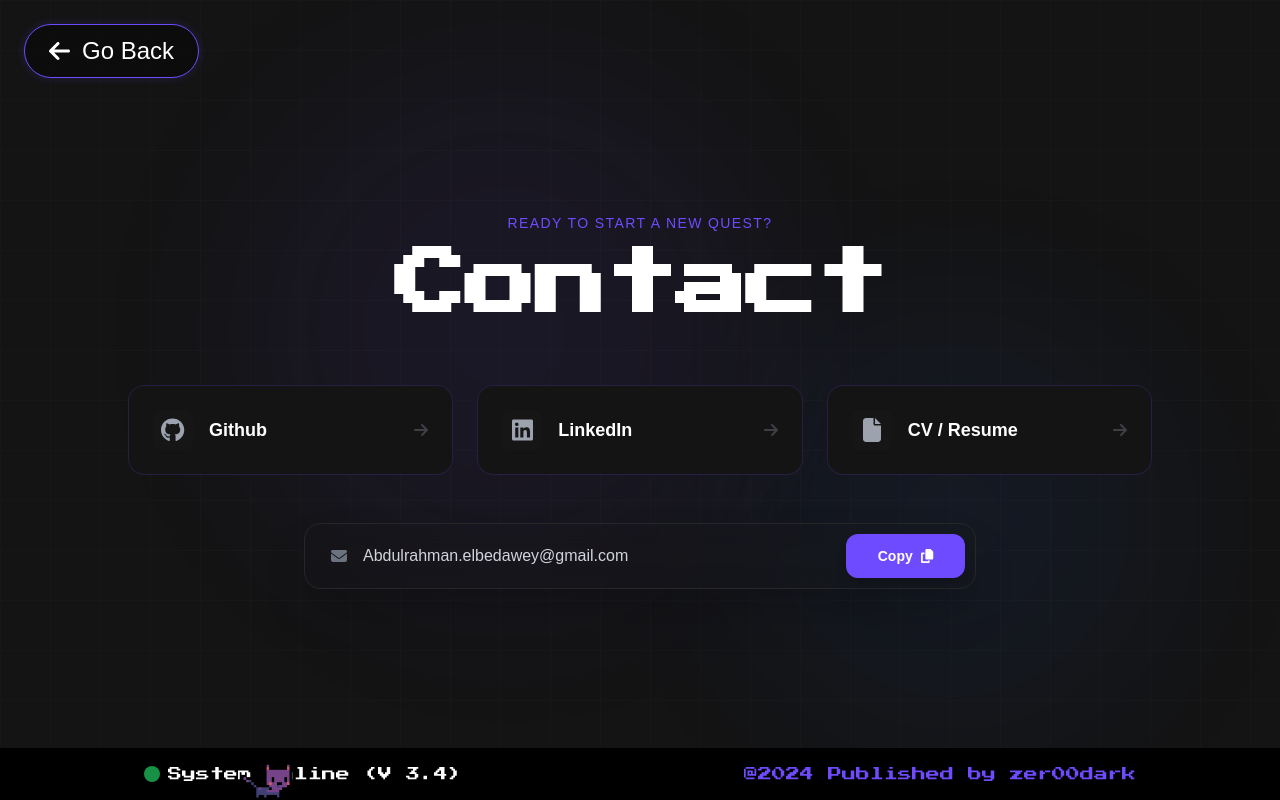
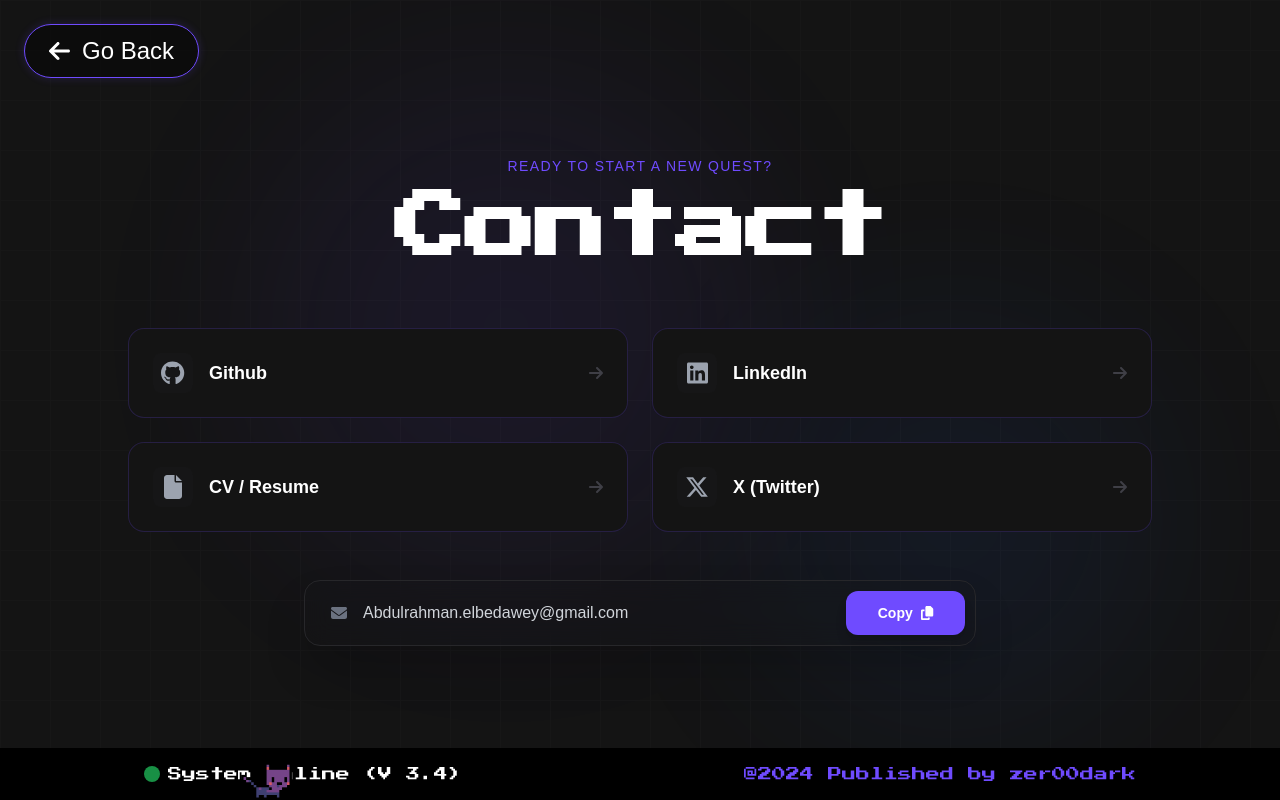
Before and after one commit to Zer0-Dark/portfolioV3, a React (Vite) app: page /contact in a window 1280 px wide. Built offline with nearby package versions, Linux system fonts and the light colour scheme; a web font is replaced by a local one.

Commit message:
add my X

```diff
--- a/src/pages/Contact.jsx
+++ b/src/pages/Contact.jsx
@@ -1,7 +1,7 @@
 /* eslint-disable react/prop-types */
 import { useState } from "react";
 import { FontAwesomeIcon } from "@fortawesome/react-fontawesome";
-import { faLinkedin, faGithub } from '@fortawesome/free-brands-svg-icons';
+import { faLinkedin, faGithub, faXTwitter } from '@fortawesome/free-brands-svg-icons';
 import { faFile, faEnvelope, faArrowRight, faCopy } from "@fortawesome/free-solid-svg-icons";
 import pdf from "../assets/Abdulrahman-ehab-12-2025.pdf";
 import { motion } from "framer-motion";
@@ -35,6 +35,11 @@ function Contact({ killedTheCat }) {
             title: "CV / Resume",
             url: pdf,
             download: true
+        },
+        {
+            icon: faXTwitter,
+            title: "X (Twitter)",
+            url: "https://x.com/Zer00dark"
         }
     ];
 
@@ -71,7 +76,7 @@ function Contact({ killedTheCat }) {
                 </div>
 
                 {/* Contact Cards */}
-                <div className="grid grid-cols-1 desktop:grid-cols-3 gap-6 w-full max-w-5xl mb-12">
+                <div className="grid grid-cols-1 desktop:grid-cols-2 gap-6 w-full max-w-5xl mb-12">
                     {contactLinks.map((link, index) => (
                         <a
                             key={index}
```
Also changed, not shown: 1 other file (tests, documents, lock files or other folders).
